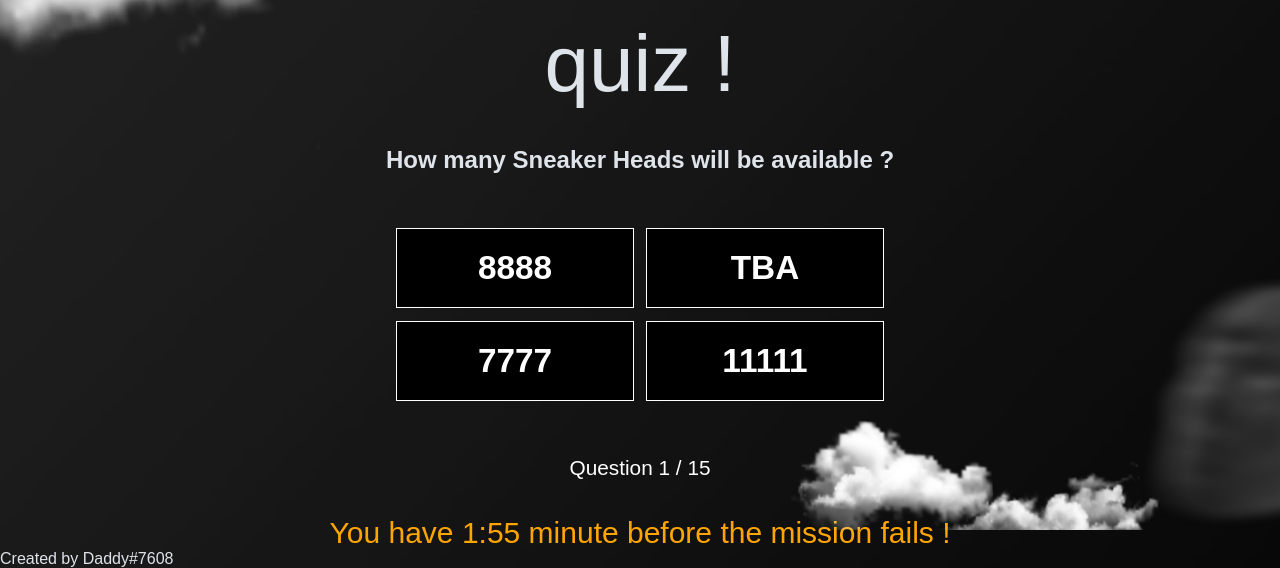
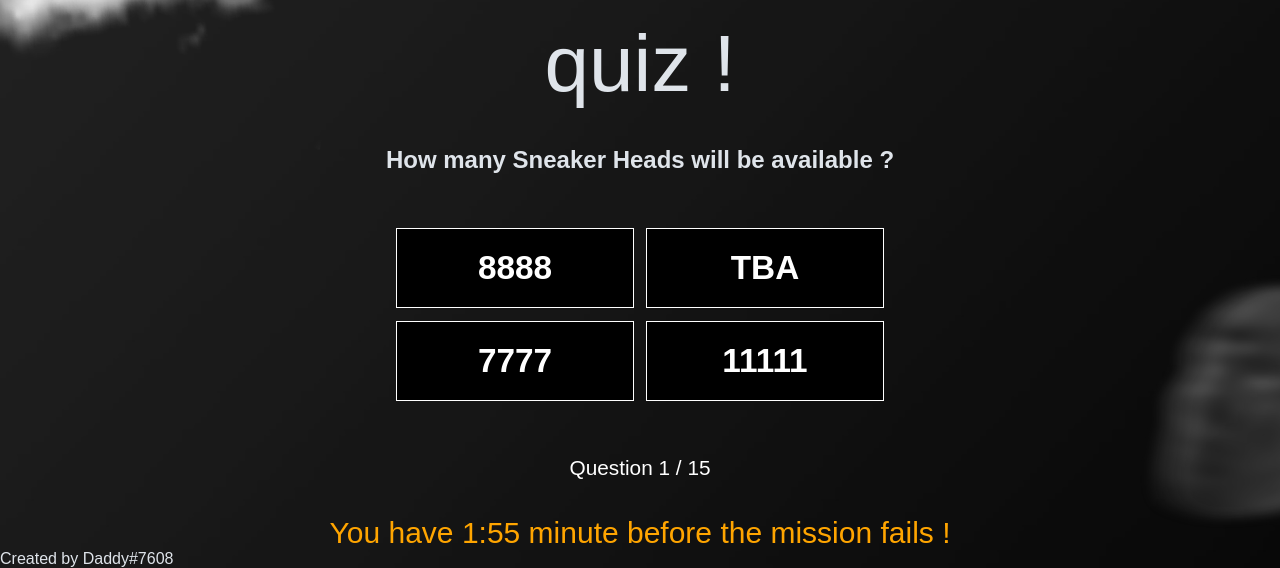
Before and after one commit to DaddyGG/sneakerheads.github.io, a website: page index.html in a window 1280 px wide. Shown: the part 270-838 px from the top of the page. Drawn offline with Linux system fonts and the light colour scheme.

Commit message:
Update index.html

```diff
--- a/index.html
+++ b/index.html
@@ -17,7 +17,7 @@
         <div class="container">
             <div id="quiz">
                 <img style="top:0px;left:0px;position:absolute" src="Images/cloud1.png" />
-                <img id="cloud2" src="Images/cloud2.png" />
+                <!--<img id="cloud2" src="Images/cloud2.png" />-->
                 <img id="fh1" src="Images/floating-head-1.png" />
                 <img id="fh2" src="Images/floating-head-2.png" />
 
```
